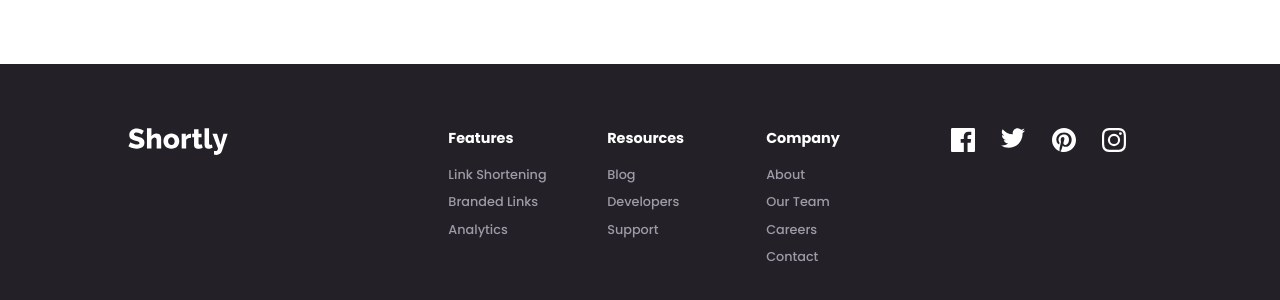
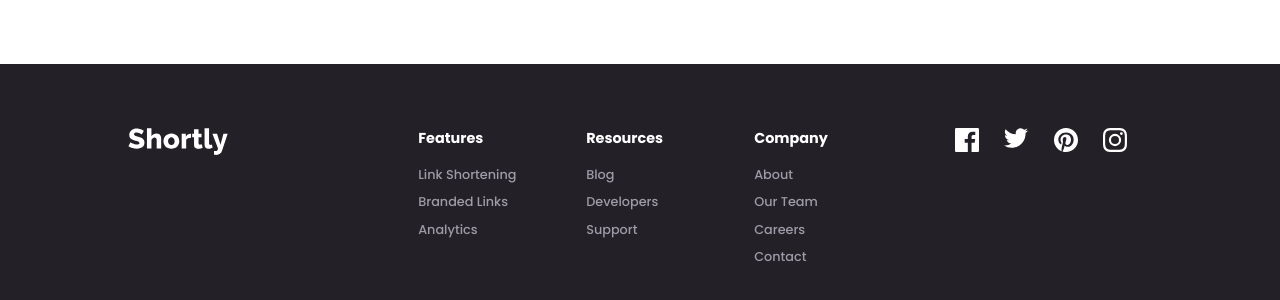
Before and after one commit to HenriqueAmorim20/shortly, a Nuxt app: page / in a window 1280 px wide. Shown: the part 462-762 px from the top of the page. Built offline with nearby package versions, Linux system fonts and the light colour scheme.

Commit message:
footer responsiveness adjustments

```diff
--- a/layouts/footer.vue
+++ b/layouts/footer.vue
@@ -77,7 +77,7 @@ export default {
 .footer {
   background-color: var(--VeryDarkViolet);
   display: grid;
-  grid-template-columns: 0.6fr 1.05fr 0.5fr;
+  grid-template-columns: 0.6fr 1.1fr 0.5fr;
   gap: 1.5rem;
   padding: 5% 10%;
 }
@@ -85,6 +85,7 @@ export default {
 .menu {
   display: grid;
   grid-template-columns: repeat(3, 1fr);
+  gap: 1rem;
 }
 
 .logo-img {
@@ -94,6 +95,7 @@ export default {
 .menu-list {
   list-style: none;
   font-size: 0.9rem;
+  padding: 0;
 }
 
 .menu-list-title {
@@ -129,10 +131,15 @@ export default {
   color: var(--Cyan);
 }
 
-@media (max-width: 800px) {
+@media (max-width: 900px) {
   .footer {
     grid-template-columns: 1fr;
     gap: 2.5rem;
+  }
+  .menu-list {
+    display: flex;
+    flex-direction: column;
+    align-items: center;
   }
 }
 
@@ -146,11 +153,7 @@ export default {
   }
 
   .menu-list {
-    display: flex;
-    flex-direction: column;
-    align-items: center;
     justify-content: center;
-    padding: 0;
   }
 
   .logo {
```
